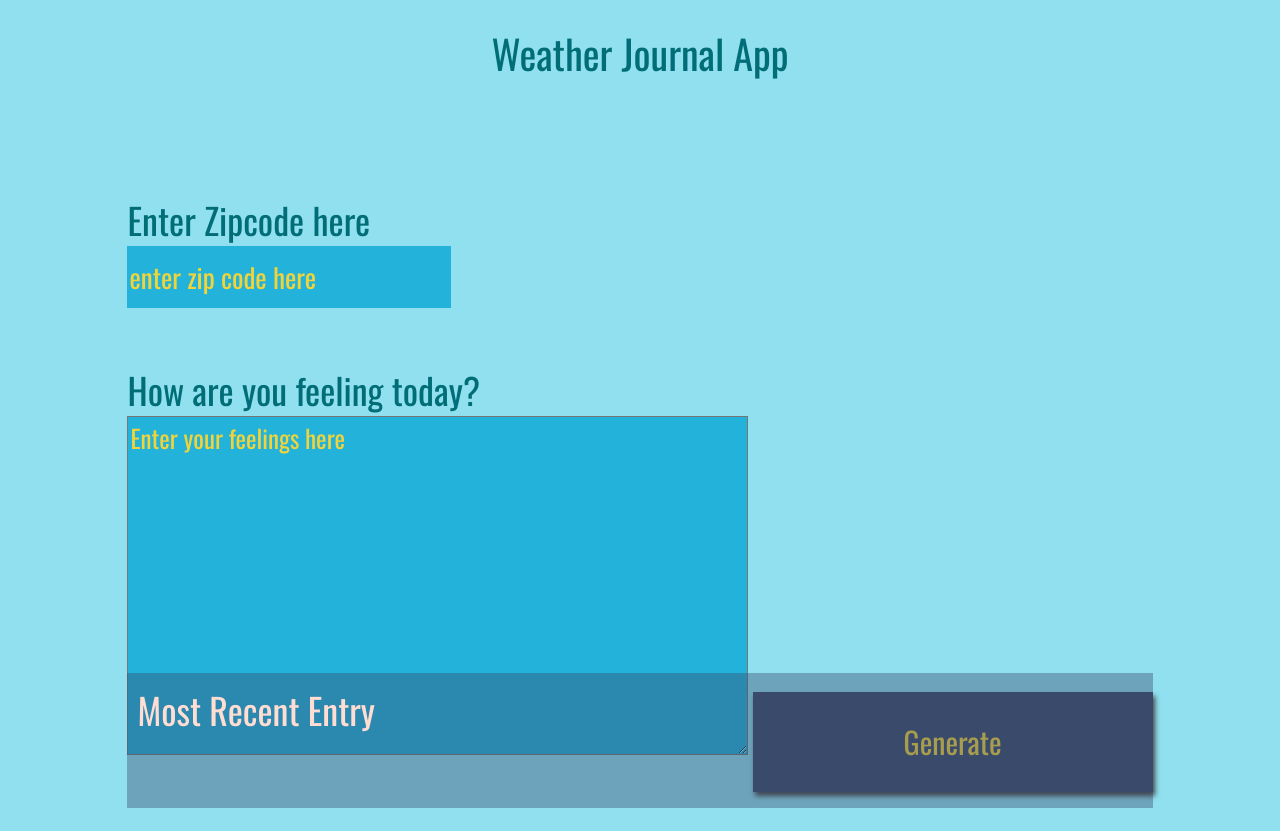
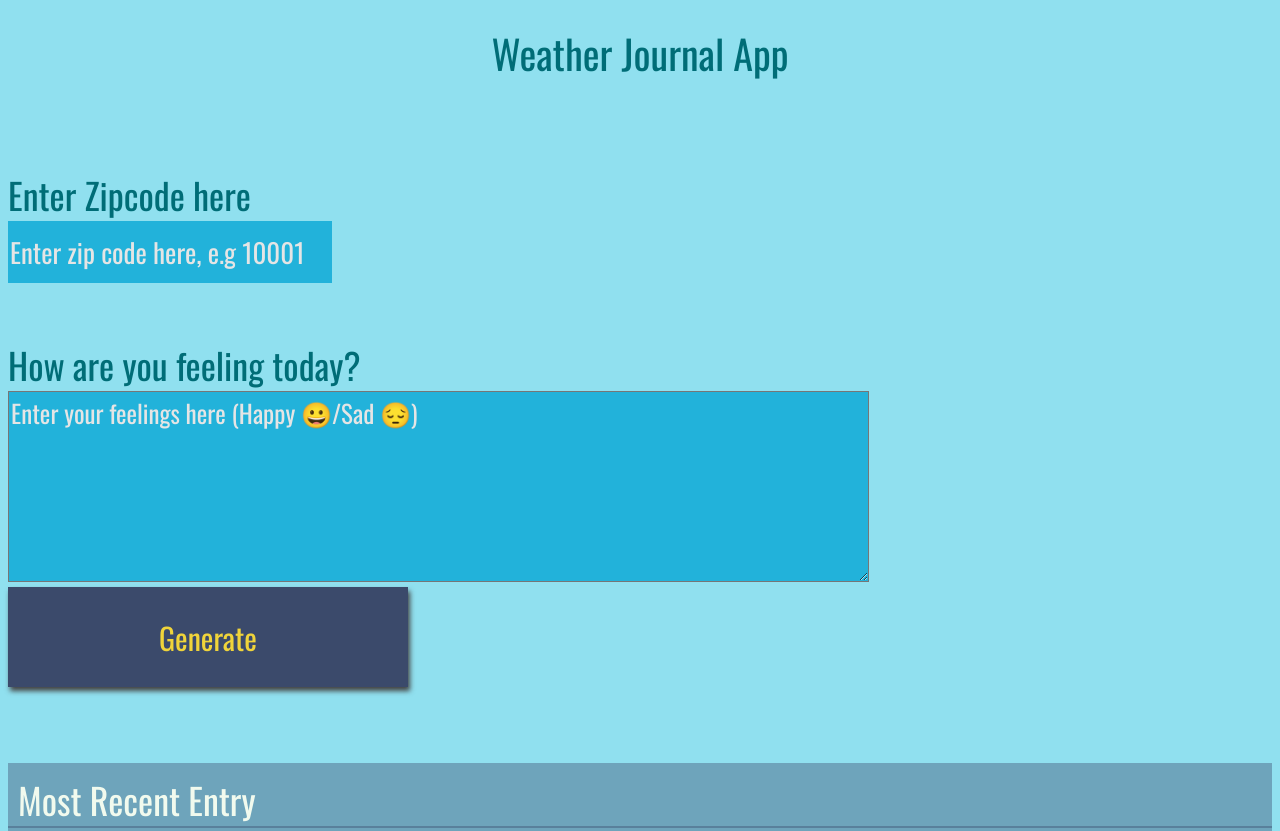
Before and after one commit to kobiljon-najmiddinov/weather-app, a website: page website/index.html in a window 1280 px wide. Shown: the top 831 px of the page. Drawn offline with nearby package versions, Linux system fonts and the light colour scheme; a web font is replaced by a local one.

Commit message:
UI improvements, Zip code NaN handler

```diff
--- a/website/app.js
+++ b/website/app.js
@@ -2,6 +2,7 @@
 let baseURL = 'https://api.openweathermap.org/data/2.5/weather?zip='
 
 const apiKey = '&appid=<your_api_key>&units=imperial'; //Fahrenheit
+
 
 // Create a new date instance dynamically with JS
 let d = new Date();
@@ -34,6 +35,9 @@ function weatherData(e) {
     if (zipCode === "" & feel === "") { //Error handling, user can't Generate without entering the Zip and Feeling
         alert('Enter Zip Code and Feeling');
     }
+    else if (isNaN(zipCode) === true) {
+        alert('Enter Number to Zipcode');
+    }
     else {
         getWeather(baseURL, zipCode, apiKey)
             //Chain Promise
@@ -42,6 +46,7 @@ function weatherData(e) {
 
                 //Dynamicly Updates the UI using innerHTML
                 updateUI();
+
             });
     }
 
--- a/website/index.html
+++ b/website/index.html
@@ -15,13 +15,17 @@
         </div>
         <div class="holder zip">
             <label for="zip">Enter Zipcode here</label>
-            <input type="text" id="zip" placeholder="enter zip code here">
+            <input type="text" id="zip" placeholder="Enter zip code here, e.g 10001">
         </div>
         <div class="holder feel">
             <label for="feelings">How are you feeling today?</label>
-            <textarea class="myInput" id="feelings" placeholder="Enter your feelings here" rows="9"
-                cols="50"></textarea>
-            <button id="generate" type="submit"> Generate </button>
+            <textarea class="myInput" id="feelings" placeholder="Enter your feelings here (Happy 😀/Sad 😔)" rows="5"
+                cols="70"></textarea>
+
+            <!-- Link to Entry Field -->
+            <a href="#entryHolder">
+                <button id="generate" type="submit"> Generate </button>
+            </a>
         </div>
         <div class="holder entry">
             <div class="title">Most Recent Entry</div>
--- a/website/style.css
+++ b/website/style.css
@@ -5,8 +5,12 @@ body {
 
 #app {
     display: grid;
-    grid-auto-rows: minmax(150px, auto);
-    /* grid-template-columns:  */
+    grid-auto-rows: 125px 150px 405px minmax(300px, 800px);
+    grid-template-areas:
+        "hdline"
+        "zip"
+        "feel"
+        "entry";
     height: 100vh;
     background: #90e0ef;
     color: #006d77;
@@ -19,15 +23,18 @@ body {
 .holder {
     font-size: 18px;
     margin-top: 15px;
+
 }
 
 .entry {
+    grid-area: entry;
     background: rgba(59, 74, 107, .4);
+
 }
 
 .entry-data {
     font-size: 30px;
-    color: #eaf4f4;
+    color: #d3fa11;
     margin: 10px 0px 0px 10px;
 }
 
@@ -40,18 +47,29 @@ body {
 #content {}
 
 .headline {
+    grid-area: hdline;
     font-size: 2em;
     text-align: center;
 }
 
+.feel {
+    grid-area: feel;
+    /* display: flex;
+     flex-direction: column;
+    row-gap: 10px;
+    border: 1px solid rgba(59, 74, 107, .4) */
+}
+
 .title {
     font-size: 2em;
-    color: #ffddd2;
+    color: #f1faee;
     padding: 10px 0px 0px 10px;
+    border-bottom: 2px solid rgba(59, 74, 107, .4);
 }
 
 /*  Basic Styling To Override Default For Basic HTML Elements */
 label {
+
     display: block;
     font-size: 2em;
 }
@@ -61,7 +79,7 @@ input {
     height: 60px;
     width: 320px;
     background: #22b2da;
-    color: #fffff8;
+    color: #264653;
     font-size: 27px;
     font-family: 'Oswald', sans-serif;
     border: none;
@@ -88,7 +106,7 @@ h1 {
 
 textarea {
     background: #22b2da;
-    color: #fffff8;
+    color: #264653;
     font-size: 25px;
     font-family: 'Oswald', sans-serif;
 }
@@ -104,23 +122,21 @@ button:focus {
 /* Style for Placeholder Text*/
 ::placeholder {
     /* Firefox, Chrome, Opera */
-    color: #f0d43a;
+    color: #e5e5e5;
     font-family: 'Oswald', sans-serif;
 
 }
 
 :-ms-input-placeholder {
     /* Internet Explorer 10-11 */
-    color: #f0d43a;
+    color: #e5e5e5;
     font-family: 'Oswald', sans-serif;
 
 }
 
 ::-ms-input-placeholder {
     /* Microsoft Edge */
-    color: #f0d43a;
+    color: #e5e5e5;
     font-family: 'Oswald', sans-serif;
 
 }
-
-/*Media query*/
```
